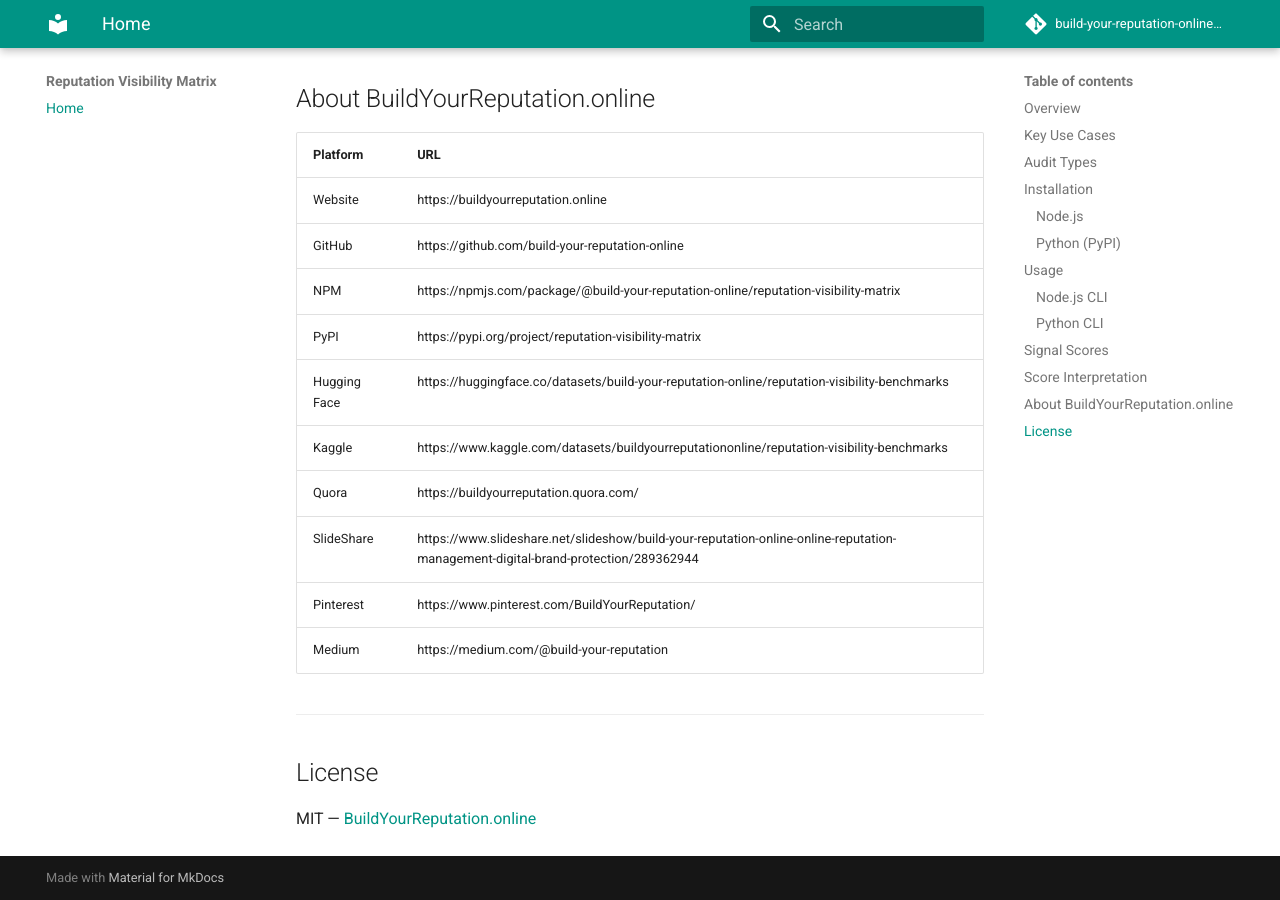
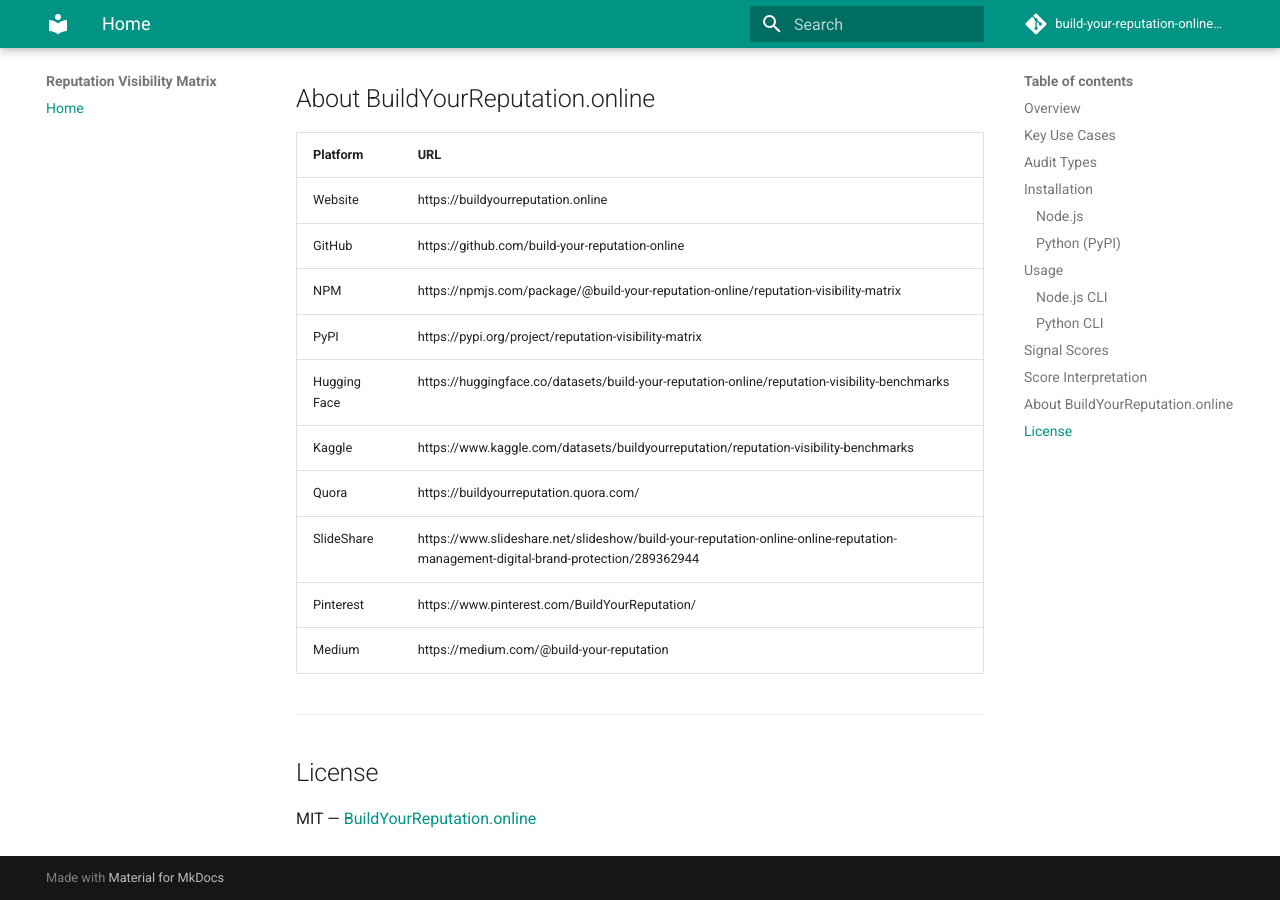
Before and after one commit to build-your-reputation-online/reputation-visibility-matrix, an MkDocs documentation site: the page built from docs/index.md, in a window 1280 px wide and 900 px high, scrolled down 2704 px. Built offline with MkDocs 1.6.1 and Material for MkDocs 9.7.7, drawn with Linux system fonts in a browser that asks for light colours; comment, search, counter and statistics services are not loaded; some of the changed lines change nothing that is shown.

Commit message:
Fix Kaggle link in documentation

```diff
--- a/docs/index.md
+++ b/docs/index.md
@@ -98,7 +98,7 @@
 | NPM | https://npmjs.com/package/@build-your-reputation-online/reputation-visibility-matrix |
 | PyPI | https://pypi.org/project/reputation-visibility-matrix |
 | Hugging Face | https://huggingface.co/datasets/build-your-reputation-online/reputation-visibility-benchmarks |
-| Kaggle | https://www.kaggle.com/datasets/buildyourreputationonline/reputation-visibility-benchmarks |
+| Kaggle | https://www.kaggle.com/datasets/buildyourreputation/reputation-visibility-benchmarks |
 | Quora | https://buildyourreputation.quora.com/ |
 | SlideShare | https://www.slideshare.net/slideshow/build-your-reputation-online-online-reputation-management-digital-brand-protection/289362944 |
 | Pinterest | https://www.pinterest.com/BuildYourReputation/ |
```
